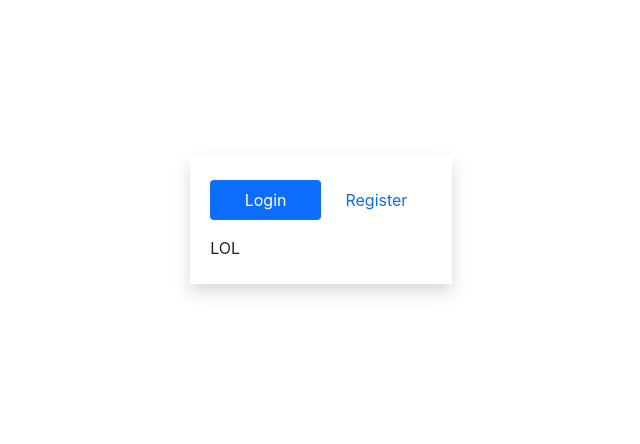
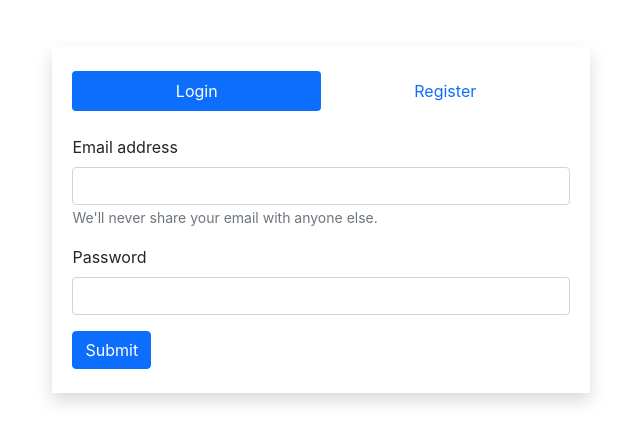
Before and after one commit to bjuan210302/spring-reactjs-crud, a React (Create React App) app in the folder react-frontend/: page / in a window 1280 px wide. Shown: the part 180-624 px from the top of the page, without its empty margins (319-959 px from the left). Built offline with nearby package versions, Linux system fonts and the light colour scheme.

Commit message:
superficial login/register

```diff
--- a/react-frontend/src/components/Logger/Logger.tsx
+++ b/react-frontend/src/components/Logger/Logger.tsx
@@ -1,14 +1,17 @@
-import React from "react";
+import React, { useState } from "react";
 import Login from "./Login";
 import LoginRegisterButonsButtons from "./LoginRegisterButtons";
 import Register from "./Register";
 
 const Home = () => {
-  let showLogin: boolean = false // dotn know if allowed
+
+  const [state, setState] = useState({
+    showLogin: true
+  })
 
   const handleLoginChange = (loginActive: boolean):void => {
-    showLogin = loginActive;
-    console.log(showLogin)
+    setState({showLogin: loginActive})
+    console.log(state.showLogin)
   }
 
   return (
@@ -17,8 +20,8 @@ const Home = () => {
 
         <div className="row py-4 px-2 shadow">
           <LoginRegisterButonsButtons loginActive={true} onSelectedLoginChanged={handleLoginChange} />
-          {showLogin && <Login />}
-          {!showLogin && <Register />}
+          {state.showLogin ? <Login /> : null }
+          {!state.showLogin ? <Register /> : null}
         </div>
 
       </div>
--- a/react-frontend/src/components/Logger/Login.tsx
+++ b/react-frontend/src/components/Logger/Login.tsx
@@ -8,8 +8,8 @@ export interface LoginInfo {
 const Login = () => {
 
   const [state, setState] = useState({
-    email : "",
-    password : ""
+    email: "",
+    password: ""
   })
 
   // Took me ages to understand this btw
@@ -25,23 +25,19 @@ const Login = () => {
       <form>
 
         <div className="form-group py-2">
-          <label>Email address</label>
-          <input value={state.email} onChange={handleChange} id="email" type="email" className="form-control" placeholder="Enter email" />
+          <label className="form-label">Email address</label>
+          <input value={state.email} onChange={handleChange} id="email" type="email" className="form-control" />
           <small className="form-text">We'll never share your email with anyone else.</small>
         </div>
 
         <div className="form-group py-2">
-          <label>Password</label>
-          <input value={state.password} onChange={handleChange} id="password" type="password" className="form-control" placeholder="Password" />
+          <label className="form-label">Password</label>
+          <input value={state.password} onChange={handleChange} id="password" type="password" className="form-control"  />
         </div>
 
         <button type="submit" className="btn btn-primary mt-2">Submit</button>
 
       </form>
-
-      <pre>
-        {JSON.stringify(state, null, 2)}
-      </pre>
     </div>
   )
 }
--- a/react-frontend/src/components/Logger/Register.tsx
+++ b/react-frontend/src/components/Logger/Register.tsx
@@ -1,10 +1,64 @@
-import React from "react";
+import React, { useState } from "react";
 
 const Register = () => {
 
+  const [state, setState] = useState({
+    name: "",
+    surname: "",
+    email: "",
+    password: "",
+    repeatPassword: ""
+  })
+
+  const handleChange = (event: React.ChangeEvent<HTMLInputElement>) => {
+    setState(prevState => ({
+        ...prevState,
+        [event.target.id] : event.target.value
+    }))
+  }
+
   return (
     <div>
-        LOL
+      <form>
+
+        <div className="form-outline mb-4">
+          <label className="form-label">Name</label>
+          <input value={state.name} onChange={handleChange} type="text" id="name" className="form-control" />
+        </div>
+
+        <div className="form-outline mb-4">
+          <label className="form-label">Surname</label>
+          <input value={state.surname} onChange={handleChange} type="text" id="surname" className="form-control" />
+        </div>
+
+        <div className="form-outline mb-4">
+          <label className="form-label">Email</label>
+          <input value={state.email} onChange={handleChange} type="email" id="email" className="form-control" />
+        </div>
+
+        <div className="form-outline mb-4">
+          <label className="form-label">Password</label>
+          <input value={state.password} onChange={handleChange} type="password" id="password" className="form-control" />
+        </div>
+
+        <div className="form-outline mb-4">
+          <label className="form-label">Repeat password</label>
+          <input value={state.repeatPassword} onChange={handleChange} type="password" id="repeatPassword" className="form-control" />
+        </div>
+
+        <div className="form-check d-flex justify-content-center mb-4">
+          <input
+            className="form-check-input me-2"
+            type="checkbox"
+            id="registerCheck"
+          />
+          <label className="form-check-label" htmlFor="registerCheck">
+            I have read and agree to the terms
+          </label>
+        </div>
+
+        <button type="submit" className="btn btn-primary btn-block mb-3">Sign in</button>
+      </form>
     </div>
   );
 
```
